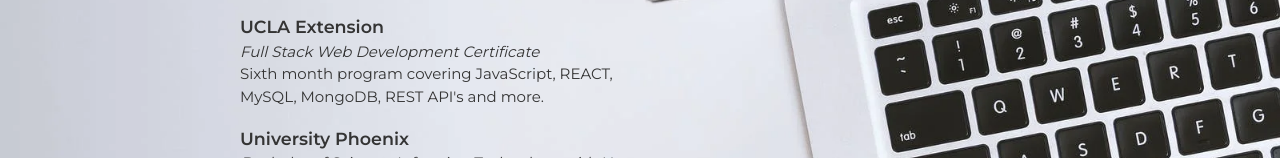
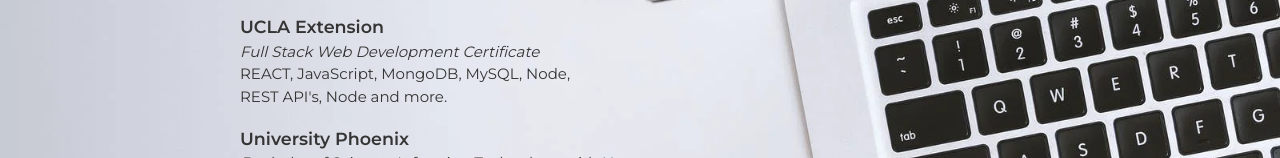
Before and after one commit to GgMorr/portfolio-gm, a plain HTML site: page index.html in a window 1280 px wide. Shown: the part 2479-2637 px from the top of the page. Drawn offline with Linux system fonts and the light colour scheme.

Commit message:
update education

```diff
--- a/index.html
+++ b/index.html
@@ -107,7 +107,7 @@
           <section>
             <h3>UCLA Extension</h3>
             <p>Full Stack Web Development Certificate</p>
-            <p>Sixth month program covering JavaScript, REACT, <br> MySQL, MongoDB, REST API's and more.</p>
+            <p>REACT, JavaScript, MongoDB, MySQL, Node, <br> REST API's, Node and more.</p>
           </section>
 
           <section>
```
